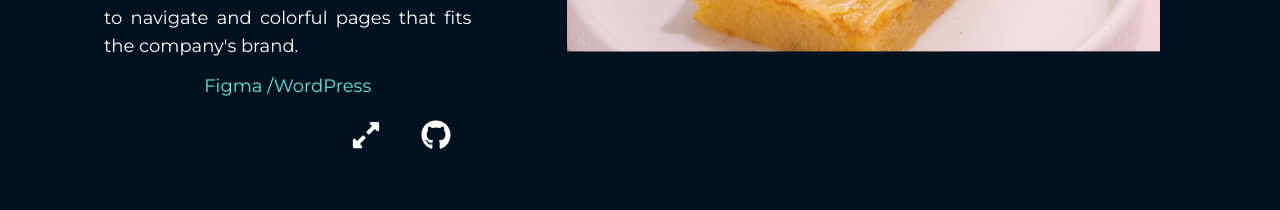
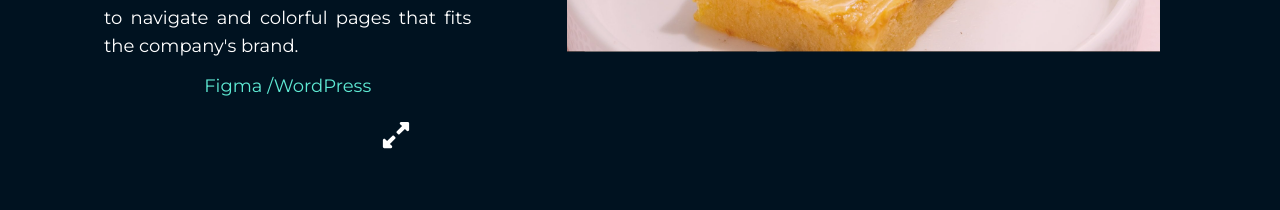
Before and after one commit to KelvinSukhiraja/kelvinsukhiraja.github.io, a React (Create React App) app: page / in a window 1280 px wide. Shown: the part 2640-2850 px from the top of the page. Built offline with nearby package versions, Linux system fonts and the light colour scheme.

Commit message:
2024freelance

```diff
--- a/src/components/ProjectContent.jsx
+++ b/src/components/ProjectContent.jsx
@@ -8,10 +8,8 @@ const ProjectContent = (props) => {
     props.direction
   );
 
-  const linkIconStr = classNames(
-    "cursor-pointer",
-      props.linkIcon
-  );
+  const expIconStr = classNames("cursor-pointer", props.expIcon);
+  const gitIconStr = classNames("cursor-pointer", props.gitIcon);
 
   return (
     <div className={classStr}>
@@ -28,7 +26,7 @@ const ProjectContent = (props) => {
               target="_blank"
               rel="noopener noreferrer"
             >
-              <FaExpandAlt className={linkIconStr} />
+              <FaExpandAlt className={expIconStr} />
             </a>
           </div>
           <div className="p-2 md:p-5">
@@ -37,7 +35,7 @@ const ProjectContent = (props) => {
               target="_blank"
               rel="noopener noreferrer"
             >
-              <FaGithub className="cursor-pointer" />
+              <FaGithub className={gitIconStr} />
             </a>
           </div>
         </div>
--- a/src/components/Projects.jsx
+++ b/src/components/Projects.jsx
@@ -16,8 +16,8 @@ const Projects = () => {
           pic={require("../assets/BVKEHomepage.png")}
           direction="md:flex-row"
           tech={["Figma", " /WordPress"]}
-          githubLink="hidden"
-          linkIcon="https://bvke.shop/"
+          websiteLink="https://bvke.shop/"
+          gitIcon="hidden"
         />
         <ProjectContent
           title="The Boardroom Partnership"
@@ -27,7 +27,9 @@ const Projects = () => {
           direction="md:flex-row"
           tech={["React", " /NEXT", " /Tailwind"]}
           githubLink="https://github.com/KelvinSukhiraja/boardroom"
-          linkIcon="https://www.verhezen.net/"
+          websiteLink="https://www.verhezen.net/"
+          // githubLink="https://github.com/KelvinSukhiraja/boardroom"
+          // WebsiteLink="https://www.verhezen.net/"
         />
         <ProjectContent
           title="Human-Resource Manager"
@@ -49,7 +51,7 @@ const Projects = () => {
           direction="md:flex-row-reverse"
           tech={["Android", " /Java"]}
           githubLink="https://github.com/KelvinSukhiraja/University-Web-Parsing-Android-App"
-          linkIcon="hidden"
+          expIcon="hidden"
         />
         <ProjectContent
           title="Personal Portfolio"
@@ -61,7 +63,7 @@ const Projects = () => {
           direction="md:flex-row"
           tech={["React", " /Tailwind"]}
           githubLink="https://github.com/KelvinSukhiraja/kelvinsukhiraja.github.io"
-          linkIcon="hidden"
+          expIcon="hidden"
         />
       </div>
     </div>
```
